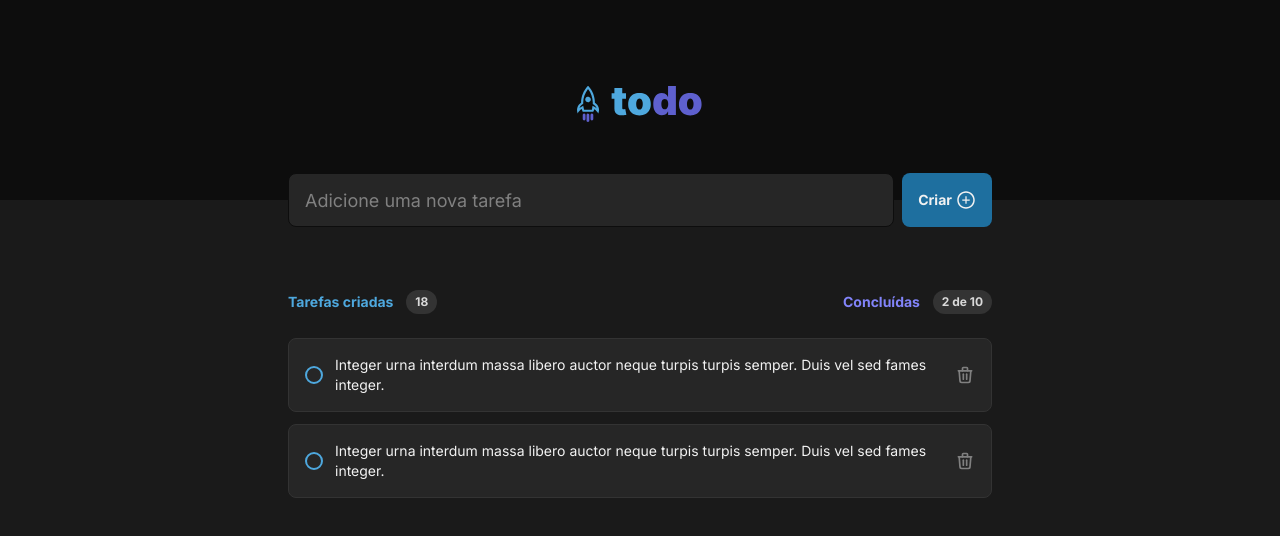
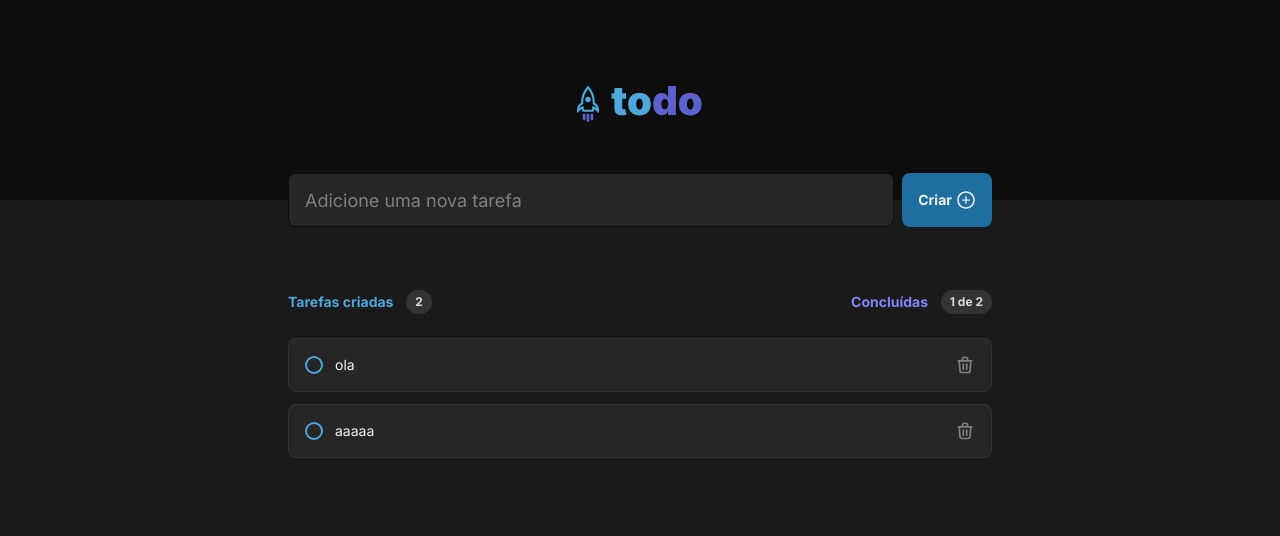
Before and after one commit to 0kira-vgl/toDoList, a React (Vite) app: page / in a window 1280 px wide. Shown: the top 536 px of the page. Built offline with nearby package versions, Linux system fonts and the light colour scheme.

Commit message:
add tasks

```diff
--- a/src/App.tsx
+++ b/src/App.tsx
@@ -1,11 +1,47 @@
+import { useState } from "react";
 import { Header } from "./components/Header";
 import { Tasks } from "./components/Tasks";
 
+export interface ITask {
+  id: string;
+  title: string;
+  isCompleted: boolean;
+}
+
 export function App() {
+  const [tasks, setTasks] = useState<ITask[]>([
+    {
+      id: "ola",
+      title: "ola",
+      isCompleted: true,
+    },
+    {
+      id: "aaaaa",
+      title: "aaaaa",
+      isCompleted: false,
+    },
+  ]);
+
+  function addTask(taskTitle: string) {
+    setTasks([
+      ...tasks,
+      {
+        id: crypto.randomUUID(),
+        title: taskTitle,
+        isCompleted: false,
+      },
+    ]);
+  }
+
+  function deleteTaskById(taskId: string) {
+    const newTasks = tasks.filter((task) => task.id != taskId);
+    setTasks(newTasks);
+  }
+
   return (
     <>
-      <Header />
-      <Tasks />
+      <Header onAddTask={addTask} />
+      <Tasks tasks={tasks} onDelete={deleteTaskById} />
     </>
   );
 }
--- a/src/components/Header/index.tsx
+++ b/src/components/Header/index.tsx
@@ -1,15 +1,39 @@
+import { ChangeEvent, FormEvent, useState } from "react";
 import Logo from "../../assets/toDoLogo.svg";
 import { AiOutlinePlusCircle } from "react-icons/ai";
 
-export function Header() {
+interface Props {
+  onAddTask: (taskTitle: string) => void;
+}
+
+export function Header({ onAddTask }: Props) {
+  const [title, setTitle] = useState("");
+
+  function handleSubmit(event: FormEvent) {
+    event.preventDefault();
+
+    onAddTask(title);
+    setTitle("");
+  }
+
+  function onChangeTitle(event: ChangeEvent<HTMLInputElement>) {
+    setTitle(event.target.value);
+  }
+
   return (
     <header className="bg-Tgray-700 flex items-center justify-center h-[12.5rem] relative">
       <img src={Logo} alt="Logo do ToDo App" />
 
-      <form className="absolute h-[3.375rem] bottom-[calc(-3.375rem_/_2)] w-full max-w-[46rem] flex gap-2 px-4 py-0">
+      <form
+        onSubmit={handleSubmit}
+        className="absolute h-[3.375rem] bottom-[calc(-3.375rem_/_2)] w-full max-w-[46rem] flex gap-2 px-4 py-0"
+      >
         <input
+          required
+          onChange={onChangeTitle}
+          value={title}
+          placeholder="Adicione uma nova tarefa"
           className="placeholder:text-Tgray-300 h-full text-lg flex-1 text-Tgray-100 bg-Tgray-500 border border-solid border-Tgray-700 px-4 py-0 rounded-lg"
-          placeholder="Adicione uma nova tarefa"
         />
         <button className="h-full gap-1 font-bold text-sm px-4 py-0 bg-Tblue-dark text-Tgray-100 border-none rounded-lg flex items-center">
           Criar
--- a/src/components/Task/index.tsx
+++ b/src/components/Task/index.tsx
@@ -1,18 +1,24 @@
 import { TbTrash } from "react-icons/tb";
+import { ITask } from "../../App";
 
-export function Task() {
+interface Props {
+  task: ITask;
+  onDelete: (taskId: string) => void;
+}
+
+export function Task({ task, onDelete }: Props) {
   return (
     <div className="bg-Tgray-500 w-full border border-solid border-Tgray-400 p-4 rounded-lg flex items-center justify-between gap-3">
       <button className="min-w-[1.125rem] h-[1.125rem] border-[none]">
         <div className="w-full h-full rounded-[50%] border-2 border-solid border-[#4ea8de]" />
       </button>
 
-      <p className="text-sm text-Tgray-100 mr-auto">
-        Integer urna interdum massa libero auctor neque turpis turpis semper.
-        Duis vel sed fames integer.
-      </p>
+      <p className="text-sm text-Tgray-100 mr-auto">{task.title}</p>
 
-      <button className="border-none text-Tgray-300">
+      <button
+        onClick={() => onDelete(task.id)}
+        className="border-none text-Tgray-300"
+      >
         <TbTrash size={20} />
       </button>
     </div>
--- a/src/components/Tasks/index.tsx
+++ b/src/components/Tasks/index.tsx
@@ -1,27 +1,37 @@
+import { ITask } from "../../App";
 import { Task } from "../Task";
 
-export function Tasks() {
+interface Props {
+  tasks: ITask[];
+  onDelete: (taskId: string) => void;
+}
+
+export function Tasks({ tasks, onDelete }: Props) {
+  const tasksQuantity = tasks.length;
+  const completedTasks = tasks.filter((task) => task.isCompleted).length;
+
   return (
     <section className="w-full max-w-[46rem] mx-auto my-0 mt-[5.625rem] px-4 py-0">
       <header className="flex items-center justify-between mb-[1.5rem]">
         <div className="flex gap-[0.8rem] items-center">
           <p className="text-Tblue text-sm font-bold">Tarefas criadas</p>
           <span className="bg-[#333333] text-Tgray-200 px-[9px] py-[3px] rounded-full text-[0.75rem] font-bold">
-            18
+            {tasksQuantity}
           </span>
         </div>
 
         <div className="flex gap-[0.8rem] items-center">
           <p className="text-Tpurple text-sm font-bold">Concluídas</p>
           <span className="bg-[#333333] text-Tgray-200 px-[9px] py-[3px] rounded-full text-[0.75rem] font-bold">
-            2 de 10
+            {completedTasks} de {tasksQuantity}
           </span>
         </div>
       </header>
 
       <div className="flex flex-col gap-3">
-        <Task />
-        <Task />
+        {tasks.map((task) => (
+          <Task key={task.id} task={task} onDelete={onDelete} />
+        ))}
       </div>
     </section>
   );
```
